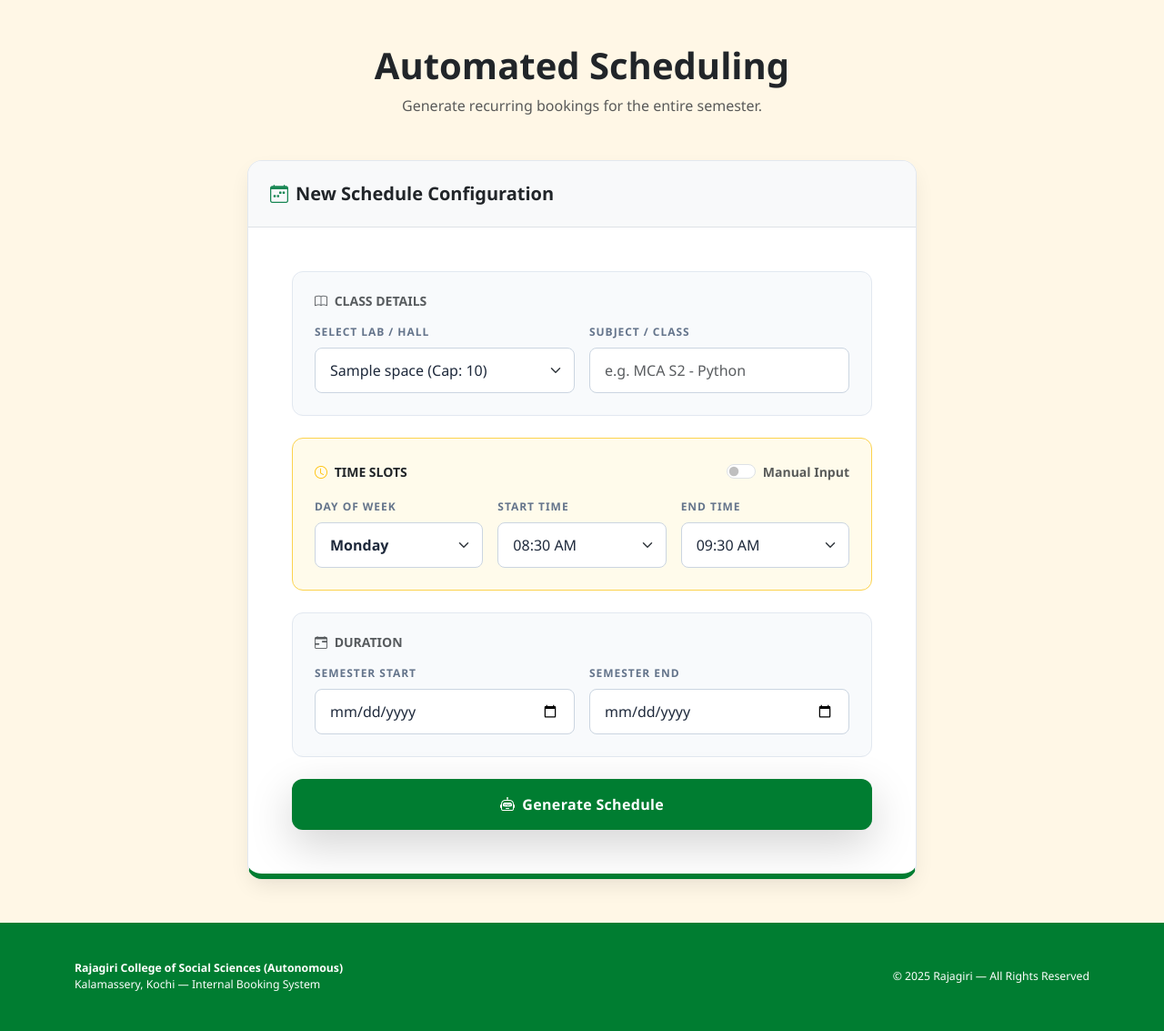
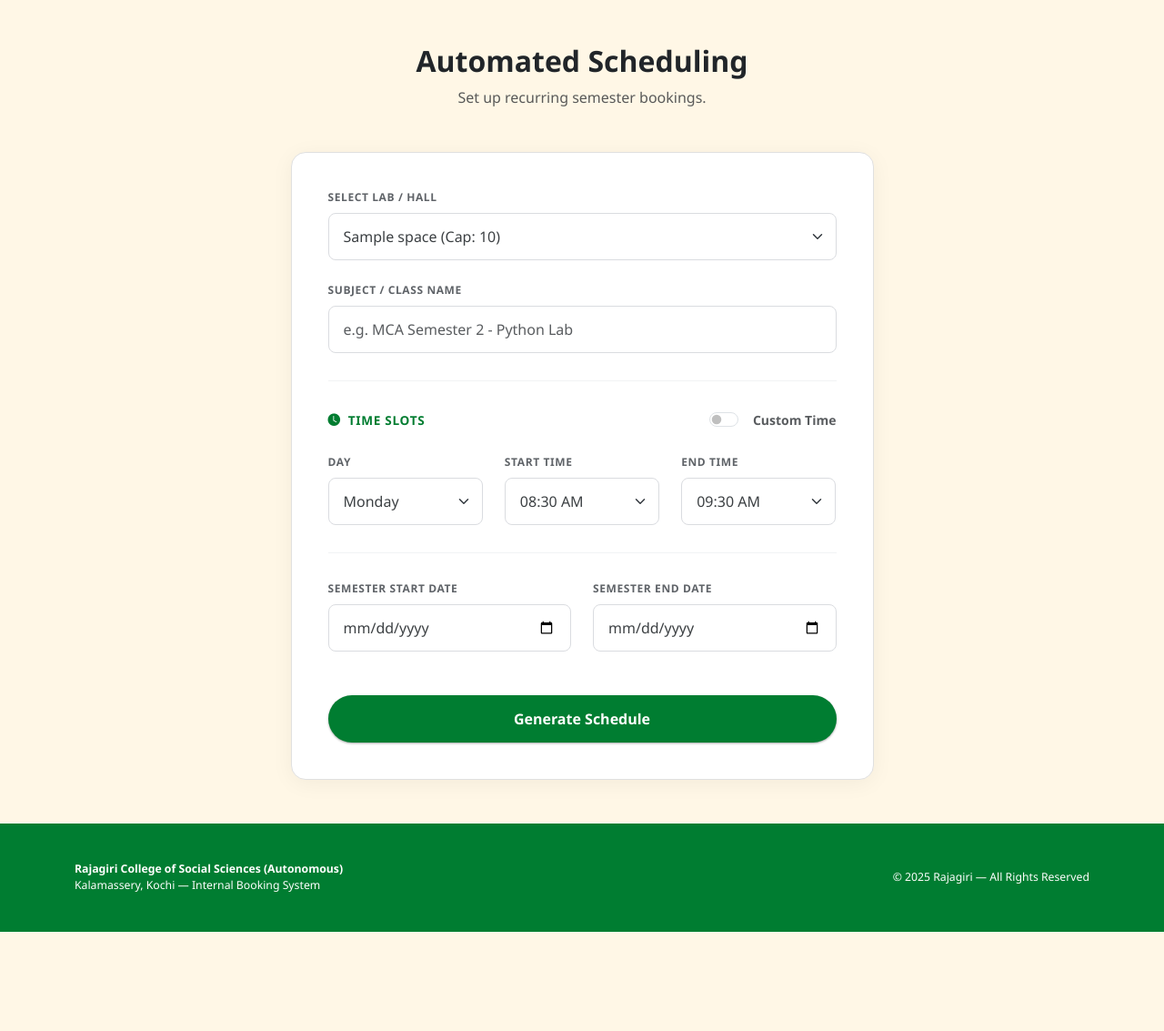
Before and after one commit to Merlin26022004/Rajagiri_Hall_Booking_System, a Django app: page /admin/timetable/ in a window 1280 px wide. Shown: the part 113-1246 px from the top of the page at 91% size. After the commit the page ends 1137 px from the top, so only its background shows below. Run offline with Django 5.2, Linux system fonts and the light colour scheme; a user stored in the database is signed in; tables that the repository leaves empty hold one stand-in row (values such as "Sample post"); data that the repository does not hold is empty.

Commit message:
Bus Booking and Timetable management

```diff
--- a/core/static/css/style.css
+++ b/core/static/css/style.css
@@ -6,7 +6,7 @@ html, body {
 body {
     display: flex;
     flex-direction: column;
-    font-family: "Segoe UI", "Inter", Roboto, sans-serif; /* Added Inter */
+    font-family: "Segoe UI", "Inter", Roboto, sans-serif;
     background-color: var(--rajagiri-cream);
     color: #222;
 }
@@ -81,7 +81,7 @@ main {
     color: white;
 }
 
-/* ================= STANDARD CARDS ================= */
+/* ================= STANDARD CARDS (Home/Spaces) ================= */
 .space-card {
     border-radius: 12px;
     border: 2px solid rgba(0,0,0,0.06);
@@ -115,90 +115,70 @@ main {
 .footer p { margin: 0; }
 
 /* ========================================================== */
-/* NEW MODERN UI (TAILWIND STYLE)                   */
+/* NEW GOOGLE MATERIAL DESIGN (Timetable & Bus Pages)       */
 /* ========================================================== */
 
-/* 1. Modern Card: Clean, high shadow, no border */
-.card-modern {
-    border: 1px solid #e2e8f0;
-    border-radius: 1rem;
-    box-shadow: 0 10px 25px -5px rgba(0, 0, 0, 0.1), 0 8px 10px -6px rgba(0, 0, 0, 0.01);
-    background: white;
-    /* MOVE GREEN ACCENT TO BOTTOM */
-    border-bottom: 6px solid var(--rajagiri-green);
-    overflow: hidden; /* Keeps content inside rounded corners */
+/* 1. The Card: Clean, White, Soft Shadow */
+.card-google {
+    background: #ffffff;
+    border-radius: 16px; /* Google-style rounding */
+    border: 1px solid #e0e0e0; /* Very subtle border */
+    box-shadow: 0 4px 24px rgba(0, 0, 0, 0.05); /* Soft, expensive looking shadow */
+    padding: 40px;
+    transition: all 0.3s ease;
 }
 
-.form-section {
-    background-color: #f8fafc; /* Light Slate */
-    border: 1px solid #e2e8f0; /* Crisp grey border */
-    border-radius: 0.75rem;
-    padding: 1.5rem;
-    margin-bottom: 1.5rem;
+/* 2. The Inputs: Taller, softer borders */
+.form-control-material {
+    background-color: #fff;
+    border: 1px solid #dadce0; /* Google Input Gray */
+    border-radius: 8px;
+    height: 52px; /* Taller inputs feel more elegant */
+    padding: 10px 16px;
+    font-size: 1rem;
+    color: #3c4043;
+    transition: border 0.2s, box-shadow 0.2s;
 }
 
-.form-section.highlight {
-    background-color: #fffbeb; /* Very light yellow tint for time */
-    border-color: #fcd34d;      /* Gold border */
+.form-control-material:focus {
+    border-color: var(--rajagiri-green);
+    box-shadow: 0 0 0 4px rgba(0, 125, 49, 0.1); /* Soft green glow */
+    outline: none;
 }
 
-/* 2. Modern Inputs: Filled style, soft focus */
-.form-control-modern {
-    background-color: #ffffff; /* White background */
-    border: 1px solid #cbd5e1; /* Slate-300: VISIBLE grey border */
-    border-radius: 0.5rem;
-    padding: 0.75rem 1rem;
-    font-weight: 500;
-    color: #1e293b;
+/* 3. The Labels: Distinct hierarchy */
+.label-material {
+    display: block;
+    font-size: 0.75rem;
+    font-weight: 700;
+    color: #5f6368; /* Google Label Gray */
+    text-transform: uppercase;
+    letter-spacing: 0.05em;
+    margin-bottom: 8px;
+}
+
+/* 4. Section Dividers */
+.section-divider {
+    border-top: 1px solid #f1f3f4;
+    margin: 30px 0;
+}
+
+/* 5. The "Generate" Button */
+.btn-google {
+    background-color: var(--rajagiri-green);
+    color: white;
+    height: 52px;
+    border-radius: 26px; /* Pill shape */
+    font-weight: 600;
+    font-size: 1rem;
+    border: none;
+    box-shadow: 0 1px 3px rgba(0,0,0,0.12), 0 1px 2px rgba(0,0,0,0.24);
     transition: all 0.2s;
 }
 
-.form-control-modern:focus {
-    border-color: var(--rajagiri-green);
-    box-shadow: 0 0 0 3px rgba(0, 125, 49, 0.1);
-    background-color: #fff;
+.btn-google:hover {
+    background-color: var(--rajagiri-maroon);
+    box-shadow: 0 3px 6px rgba(0,0,0,0.16), 0 3px 6px rgba(0,0,0,0.23);
+    color: white;
+    transform: translateY(-1px);
 }
-
-/* 3. Modern Labels: Uppercase, small, crisp */
-.form-label-modern {
-    font-size: 0.75rem;
-    text-transform: uppercase;
-    letter-spacing: 0.08em;
-    font-weight: 700;
-    color: #64748b;
-    margin-bottom: 0.5rem;
-    display: block;
-}
-
-.time-section-container {
-    background-color: #f8fafc; /* Very light slate */
-    border: 1px solid #e2e8f0;
-    border-radius: 0.75rem;
-    padding: 1.5rem;
-    /* Dotted line to separate it conceptually */
-    border-left: 4px solid var(--rajagiri-gold);
-}
-
-/* 4. Modern Primary Button: Fits Rajagiri Theme */
-.btn-modern-primary {
-    background-color: var(--rajagiri-green);
-    color: white;
-    border-radius: 0.75rem;
-    padding: 0.8rem 1.5rem;
-    font-weight: 600;
-    border: none;
-    letter-spacing: 0.02em;
-    transition: all 0.2s;
-    box-shadow: 0 4px 6px -1px rgba(0, 125, 49, 0.2);
-}
-
-.btn-modern-primary:hover {
-    background-color: var(--rajagiri-maroon); /* Darker on hover */
-    transform: translateY(-2px);
-    color: white;
-    box-shadow: 0 10px 15px -3px rgba(0, 0, 0, 0.1);
-}
-
-.btn-modern-primary:active {
-    transform: translateY(0);
-}
--- a/core/templates/upload_timetable.html
+++ b/core/templates/upload_timetable.html
@@ -2,60 +2,49 @@
 {% block content %}
 <div class="container py-5">
     <div class="row justify-content-center">
-        <div class="col-lg-8">
+        <div class="col-lg-7">
 
             <div class="text-center mb-5">
-                <h2 class="fw-bold display-6 text-dark mb-2">Automated Scheduling</h2>
-                <p class="text-muted">Generate recurring bookings for the entire semester.</p>
+                <h2 class="fw-bold text-dark">Automated Scheduling</h2>
+                <p class="text-muted">Set up recurring semester bookings.</p>
             </div>
 
-            <div class="card-modern">
-                <div class="bg-light border-bottom p-4">
-                    <h5 class="fw-bold m-0 text-dark">
-                        <i class="bi bi-calendar-week me-2 text-success"></i>New Schedule Configuration
-                    </h5>
-                </div>
-
-                <div class="p-4 p-md-5">
+            <div class="card-google">
                 <form method="post">
                     {% csrf_token %}
 
-                        <div class="form-section">
-                            <h6 class="text-uppercase fw-bold text-muted mb-3 small tracking-wide">
-                                <i class="bi bi-book me-1"></i> Class Details
-                            </h6>
-                            <div class="row g-3">
-                                <div class="col-md-6">
-                                    <label class="form-label-modern">Select Lab / Hall</label>
-                                    <select name="space_id" class="form-select form-control-modern" required>
+                    <div class="row g-4">
+                        <div class="col-md-12">
+                            <label class="label-material">Select Lab / Hall</label>
+                            <select name="space_id" class="form-select form-control-material" required>
                                 {% for space in spaces %}
                                 <option value="{{ space.id }}">{{ space.name }} (Cap: {{ space.capacity }})</option>
                                 {% endfor %}
                             </select>
                         </div>
-                                <div class="col-md-6">
-                                    <label class="form-label-modern">Subject / Class</label>
-                                    <input type="text" name="subject" class="form-control form-control-modern" placeholder="e.g. MCA S2 - Python" required>
-                                </div>
+                        <div class="col-md-12">
+                            <label class="label-material">Subject / Class Name</label>
+                            <input type="text" name="subject" class="form-control form-control-material" placeholder="e.g. MCA Semester 2 - Python Lab" required>
                         </div>
                     </div>
 
-                        <div class="form-section highlight">
-                            <div class="d-flex justify-content-between align-items-center mb-3">
-                                <h6 class="text-uppercase fw-bold text-dark mb-0 small">
-                                    <i class="bi bi-clock me-1 text-warning"></i> Time Slots
-                                </h6>
+                    <div class="section-divider"></div>
+
+                    <div class="d-flex justify-content-between align-items-center mb-4">
+                        <label class="label-material mb-0" style="color: var(--rajagiri-green); font-size: 0.85rem;">
+                            <i class="bi bi-clock-fill me-2"></i>Time Slots
+                        </label>
 
                         <div class="form-check form-switch">
                             <input class="form-check-input" type="checkbox" id="customTimeToggle">
-                                    <label class="form-check-label small fw-bold text-muted cursor-pointer" for="customTimeToggle">Manual Input</label>
+                            <label class="form-check-label small fw-bold text-muted cursor-pointer ms-2" for="customTimeToggle">Custom Time</label>
                         </div>
                     </div>
 
-                            <div class="row g-3">
+                    <div class="row g-4">
                         <div class="col-md-4">
-                                    <label class="form-label-modern">Day of Week</label>
-                                    <select name="day_of_week" class="form-select form-control-modern fw-bold" required>
+                            <label class="label-material">Day</label>
+                            <select name="day_of_week" class="form-select form-control-material" required>
                                 <option value="0">Monday</option>
                                 <option value="1">Tuesday</option>
                                 <option value="2">Wednesday</option>
@@ -66,8 +55,8 @@
                         </div>
 
                         <div class="col-md-4 standard-time">
-                                    <label class="form-label-modern">Start Time</label>
-                                    <select name="start_time_select" class="form-select form-control-modern">
+                            <label class="label-material">Start Time</label>
+                            <select name="start_time_select" class="form-select form-control-material">
                                 <option value="08:30">08:30 AM</option>
                                 <option value="09:30">09:30 AM</option>
                                 <option value="10:30">10:30 AM</option>
@@ -80,8 +69,8 @@
                             </select>
                         </div>
                         <div class="col-md-4 standard-time">
-                                    <label class="form-label-modern">End Time</label>
-                                    <select name="end_time_select" class="form-select form-control-modern">
+                            <label class="label-material">End Time</label>
+                            <select name="end_time_select" class="form-select form-control-material">
                                 <option value="09:30">09:30 AM</option>
                                 <option value="10:30">10:30 AM</option>
                                 <option value="11:30">11:30 AM</option>
@@ -95,43 +84,39 @@
                         </div>
 
                         <div class="col-md-4 custom-time d-none">
-                                    <label class="form-label-modern">Start (Manual)</label>
-                                    <input type="time" name="start_time_custom" class="form-control form-control-modern">
+                            <label class="label-material">Start (Manual)</label>
+                            <input type="time" name="start_time_custom" class="form-control form-control-material">
                         </div>
                         <div class="col-md-4 custom-time d-none">
-                                    <label class="form-label-modern">End (Manual)</label>
-                                    <input type="time" name="end_time_custom" class="form-control form-control-modern">
-                                </div>
+                            <label class="label-material">End (Manual)</label>
+                            <input type="time" name="end_time_custom" class="form-control form-control-material">
                         </div>
                     </div>
 
-                        <div class="form-section mb-4">
-                            <h6 class="text-uppercase fw-bold text-muted mb-3 small tracking-wide">
-                                <i class="bi bi-calendar-range me-1"></i> Duration
-                            </h6>
-                            <div class="row g-3">
+                    <div class="section-divider"></div>
+
+                    <div class="row g-4 mb-5">
                         <div class="col-md-6">
-                                    <label class="form-label-modern">Semester Start</label>
-                                    <input type="date" name="sem_start" class="form-control form-control-modern" required>
+                            <label class="label-material">Semester Start Date</label>
+                            <input type="date" id="startDate" name="sem_start" class="form-control form-control-material" required>
                         </div>
                         <div class="col-md-6">
-                                    <label class="form-label-modern">Semester End</label>
-                                    <input type="date" name="sem_end" class="form-control form-control-modern" required>
-                                </div>
+                            <label class="label-material">Semester End Date</label>
+                            <input type="date" id="endDate" name="sem_end" class="form-control form-control-material" required>
                         </div>
                     </div>
 
-                        <button type="submit" class="btn btn-modern-primary w-100 shadow-lg py-3">
-                            <i class="bi bi-robot me-2"></i>Generate Schedule
+                    <button type="submit" class="btn btn-google w-100">
+                        Generate Schedule
                     </button>
                 </form>
             </div>
         </div>
     </div>
 </div>
-</div>
 
 <script>
+    // 1. Toggle Logic
     document.getElementById('customTimeToggle').addEventListener('change', function() {
         const standardInputs = document.querySelectorAll('.standard-time');
         const customInputs = document.querySelectorAll('.custom-time');
@@ -152,5 +137,19 @@
             document.querySelector('[name="end_time_select"]').required = true;
         }
     });
+
+    // 2. Prevent Past Dates Logic
+    document.addEventListener('DOMContentLoaded', function() {
+        const today = new Date().toISOString().split('T')[0];
+
+        // Set 'min' attribute to today
+        document.getElementById('startDate').setAttribute('min', today);
+        document.getElementById('endDate').setAttribute('min', today);
+
+        // Optional: Ensure End Date is after Start Date
+        document.getElementById('startDate').addEventListener('change', function() {
+            document.getElementById('endDate').setAttribute('min', this.value);
+        });
+    });
 </script>
 {% endblock %}
```
Lines whose indentation alone changed are shown as unchanged.
